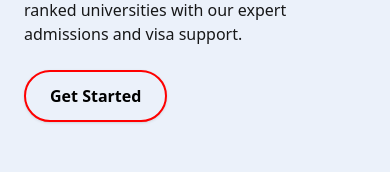
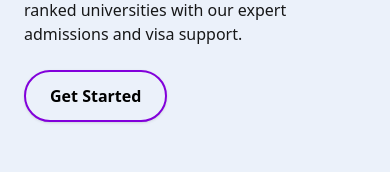
Before and after one commit to sowmyakota-mv/Abroad-Consultancy, a React (Vite) app in the folder abroad-consultancy/: page / in a window 390 px wide. Shown: the part 291-463 px from the top of the page. Built offline with nearby package versions, Linux system fonts and the light colour scheme.

Commit message:
modified the buttons

```diff
--- a/abroad-consultancy/src/components/Header.tsx
+++ b/abroad-consultancy/src/components/Header.tsx
@@ -510,7 +510,7 @@ const Header: React.FC = () => {
         }
         setIsMobileMenuOpen(false);
       }}
-      className="mt-2 border border-2 border-purple-700 bg-white text-black px-6 py-3.5 rounded-4xl font-medium hover:bg-[#FF0000] active:bg-[#FF0000] transition-colors text-center"
+      className="mt-2 border border-2 border-purple-700 bg-white text-black px-6 py-3.5 rounded-4xl font-medium hover:bg-purple-800 hover:text-white active:bg-purple-800 active:text-white active:scale-[0.98] transition-all duration-300 transform hover:-translate-y-1 text-center"
     >
       {link.name}
     </button>
--- a/abroad-consultancy/src/components/HeroSection.tsx
+++ b/abroad-consultancy/src/components/HeroSection.tsx
@@ -21,7 +21,7 @@ const HeroSection: React.FC = () => {
           <div className="mt-6 flex gap-4 justify-start">
 
             {/* Filled Button */}
-            <button onClick={()=>navigate("/contact")} className="px-6 py-3  border border-2 bg-[#EBF1FA] border-[#FF0000] text-black font-semibold rounded-4xl shadow  hover:bg-[#FF0000] hover:text-white transition-all duration-300 transform hover:-translate-y-1 hover:scale-105 transition cursor-pointer">
+            <button onClick={()=>navigate("/contact")} className="px-6 py-3  border border-2 bg-[#EBF1FA] md:border-[#FF0000] border-purple-700 text-black font-semibold rounded-4xl shadow  md:hover:bg-[#FF0000] hover:bg-purple-800 active:bg-purple-800 active:scale-105 active:-translate-y-1 hover:text-white transition-all duration-300 transform hover:-translate-y-1 hover:scale-105 transition cursor-pointer">
               Get Started
             </button>
 
```
